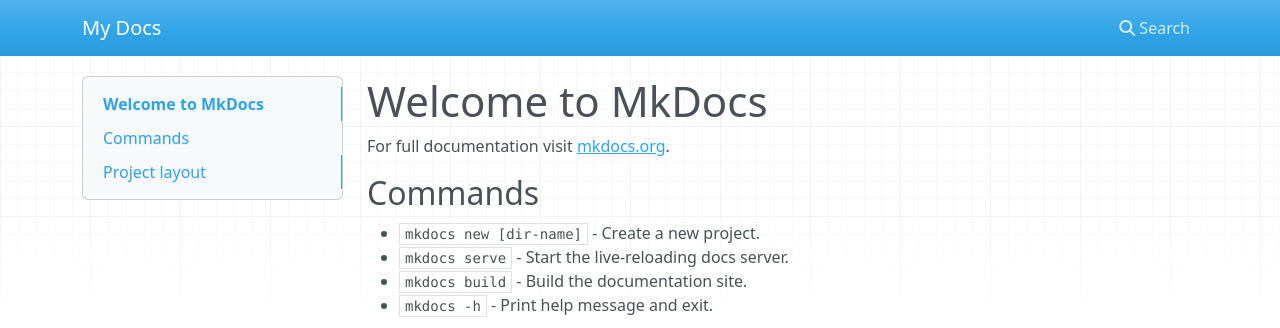
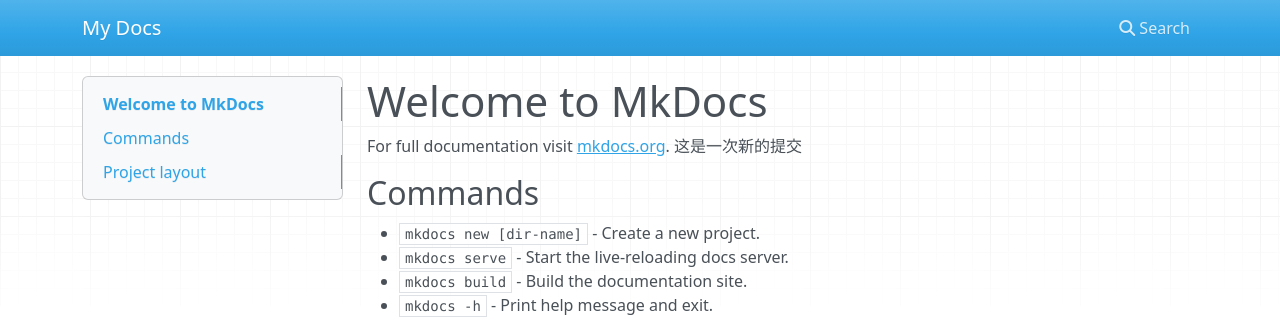
Before and after one commit to xinyueyixing/LeetCode, an MkDocs documentation site: the page built from docs/index.md, in a window 1280 px wide. Shown: the top 328 px of the page. Built offline with MkDocs 1.6.1, drawn with Linux system fonts in a browser that asks for light colours; nearby versions of some CDN libraries.

Commit message:
update: xxxx

```diff
--- a/docs/index.md
+++ b/docs/index.md
@@ -1,7 +1,7 @@
 # Welcome to MkDocs
 
 For full documentation visit [mkdocs.org](https://www.mkdocs.org).
-
+这是一次新的提交
 ## Commands
 
 * `mkdocs new [dir-name]` - Create a new project.
```
